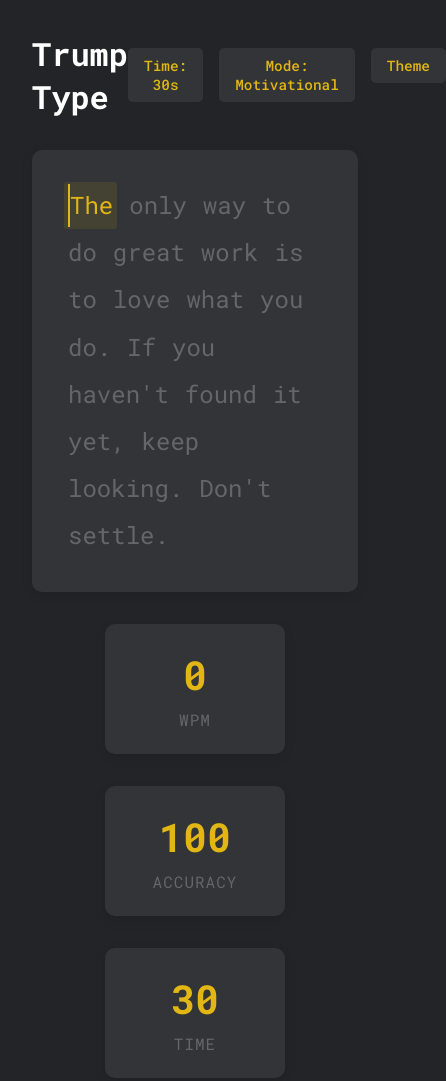
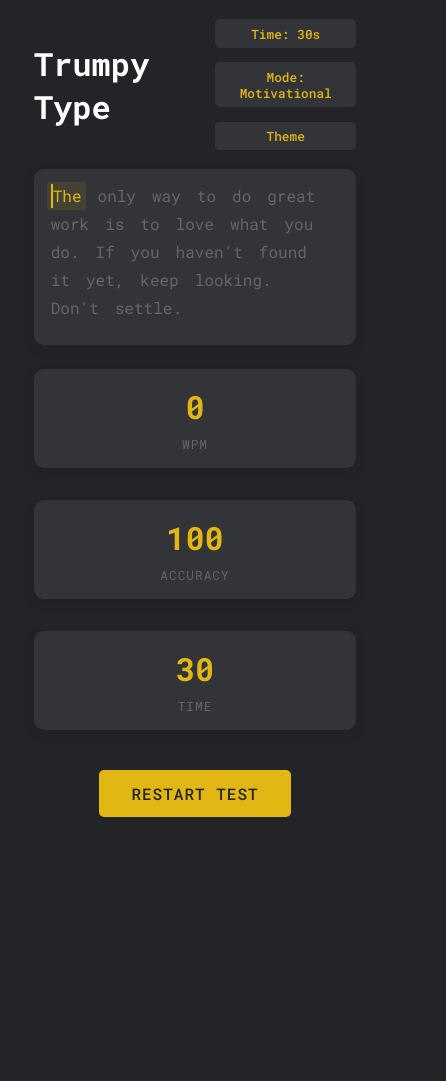
Before and after one commit to abdurrahmanfahim/Trumpy-Type, a plain HTML site: page index.html in a window 390 px wide. Shown: the top 1081 px of the page, 446 px wide, since content can reach past the window. After the commit the page ends 844 px from the top, so only its background shows below. Drawn offline with Linux system fonts and the light colour scheme.

Commit message:
responsive
The changes :

Maintain your original design aesthetic

Make the layout responsive on all screen sizes

Improve usability on mobile devices

Keep the same color scheme and visual style

Adjust spacing and sizing proportionally

Make the theme dropdown more mobile-friendly

Ensure text remains readable on all devices

The main differences are:

Adjusted padding and margins for smaller screens

Made settings and stats stack vertically on mobile

Improved touch targets for mobile users

Better handling of the theme dropdown on mobile

Maintained the same visual style while ensuring everything fits properly

These changes should make your typing test fully responsive while keeping your original design intact.

```diff
--- a/css/style.css
+++ b/css/style.css
@@ -313,11 +313,139 @@ body {
   caret-color: transparent;
 }
 
-#hiddenContainer {
-  opacity: 0;
-  position: fixed;
-  width: 1px;
-  height: 1px;
-  top: -100px;
-  caret-color: transparent;
+/* Responsive Design */
+@media screen and (max-width: 1024px) {
+    .type-container, .header, .stats {
+        width: 90%;
+        max-width: 90%;
+    }
 }
+
+@media screen and (max-width: 768px) {
+    body {
+        padding: 1rem;
+    }
+
+    .header {
+        margin-bottom: 1rem;
+    }
+
+    .settings {
+        gap: 0.5rem;
+    }
+
+    .setting-btn {
+        padding: 0.4rem 0.8rem;
+        font-size: 0.8rem;
+    }
+
+    .type-container {
+        padding: 1rem;
+        margin-bottom: 1rem;
+    }
+
+    .words {
+        font-size: 1.2rem;
+        line-height: 1.6;
+    }
+
+    .stats {
+        gap: 1rem;
+    }
+
+    .stat {
+        padding: 1rem 1.5rem;
+        min-width: 140px;
+    }
+
+    .stat-value {
+        font-size: 2rem;
+    }
+
+    .stat-label {
+        font-size: 0.8rem;
+    }
+
+    .restart-btn {
+        padding: 0.8rem 2rem;
+        font-size: 1rem;
+    }
+}
+
+@media screen and (max-width: 480px) {
+    .settings {
+        flex-direction: column;
+        align-items: stretch;
+        gap: 0.5rem;
+    }
+
+    .setting-btn {
+        width: 100%;
+        margin: 0.2rem 0;
+    }
+
+    .stats {
+        flex-direction: column;
+        align-items: stretch;
+    }
+
+    .stat {
+        width: 100%;
+        min-width: unset;
+        margin: 0.5rem 0;
+    }
+
+    .type-container {
+        padding: 0.8rem;
+    }
+
+    .words {
+        font-size: 1rem;
+        line-height: 1.5;
+    }
+
+    .result-modal {
+        width: 90%;
+        padding: 1.5rem;
+    }
+
+    .final-stats {
+        grid-template-columns: 1fr;
+        gap: 1rem;
+    }
+}
+
+/* Fix for very small screens */
+@media screen and (max-width: 320px) {
+    .stat-value {
+        font-size: 1.5rem;
+    }
+
+    .words {
+        font-size: 0.9rem;
+    }
+
+    .setting-btn {
+        font-size: 0.7rem;
+        padding: 0.3rem 0.6rem;
+    }
+}
+
+/* Fix for theme dropdown on mobile */
+@media screen and (max-width: 768px) {
+    .theme-options {
+        position: fixed;
+        top: auto;
+        bottom: 0;
+        left: 0;
+        width: 100%;
+        border-radius: 10px 10px 0 0;
+        padding: 1rem 0;
+    }
+
+    .theme-option,
+    .mode-option {
+        padding: 1rem;
+        text-align: center;
+    }
+}
--- a/index.html
+++ b/index.html
@@ -4,6 +4,7 @@
 <head>
   <meta charset="UTF-8">
   <meta name="viewport" content="width=device-width, initial-scale=1.0">
+
   <title>Trumpy Type</title>
   <link rel="stylesheet" href="./css/style.css">
   <link href="https://fonts.googleapis.com/css2?family=Roboto+Mono:wght@400;500;700&display=swap" rel="stylesheet">
@@ -13,7 +14,7 @@
 <body class="theme-default">
   <!-- Header Section -->
   <div class="header">
-        <h1>Trump Type</h1>
+    <h1>Trumpy Type</h1>
     <div class="settings">
       <button class="setting-btn" id="timeSelect">Time: 30s</button>
       <div class="theme-dropdown">
@@ -38,13 +39,10 @@
   <!-- Typing Area -->
   <div class="type-container">
     <div class="words" id="words"></div>
-    </div>
-
-    <div class="type-container" id="hiddenContainer">
-        <div class="words" id="words"></div>
     <input type="text" id="hiddenInput" style="opacity: 0; position: fixed; width: 1px; height: 1px; top: -100px;"
       autocomplete="off" autocapitalize="off">
   </div>
+
 
 
   <!-- Statistics -->
```
Lines whose indentation alone changed are shown as unchanged.
